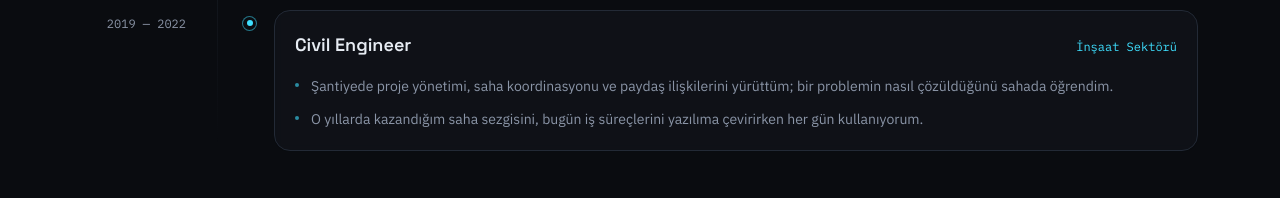
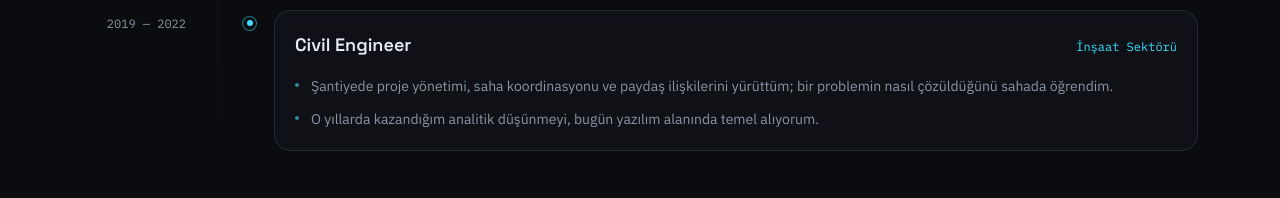
Before and after one commit to kececibora/portfolio, a React (Vite) app: page / in a window 1280 px wide. Shown: the part 2766-2964 px from the top of the page. Built offline with nearby package versions, Linux system fonts and the light colour scheme.

Commit message:
Experience: sharpen civil-engineer closing bullet (TR + EN)
Swap "saha sezgisi" for "analitik düşünme" and drop the "iş
süreçlerini yazılıma çevirirken" framing for a more direct,
professional line.

```diff
--- a/src/i18n/content.js
+++ b/src/i18n/content.js
@@ -115,7 +115,7 @@ export const content = {
           period: '2019 — 2022',
           bullets: [
             'Şantiyede proje yönetimi, saha koordinasyonu ve paydaş ilişkilerini yürüttüm; bir problemin nasıl çözüldüğünü sahada öğrendim.',
-            'O yıllarda kazandığım saha sezgisini, bugün iş süreçlerini yazılıma çevirirken her gün kullanıyorum.',
+            'O yıllarda kazandığım analitik düşünmeyi, bugün yazılım alanında temel alıyorum.',
           ],
         },
       ],
@@ -361,7 +361,7 @@ export const content = {
           period: '2019 — 2022',
           bullets: [
             'Ran project management, site coordination, and stakeholder relations on construction sites — where I learned, hands-on, how a real problem actually gets solved.',
-            'That on-site instinct is something I still use every day when turning business processes into software.',
+            'The analytical thinking I gained in those years is something I still draw on in software today.',
           ],
         },
       ],
```
